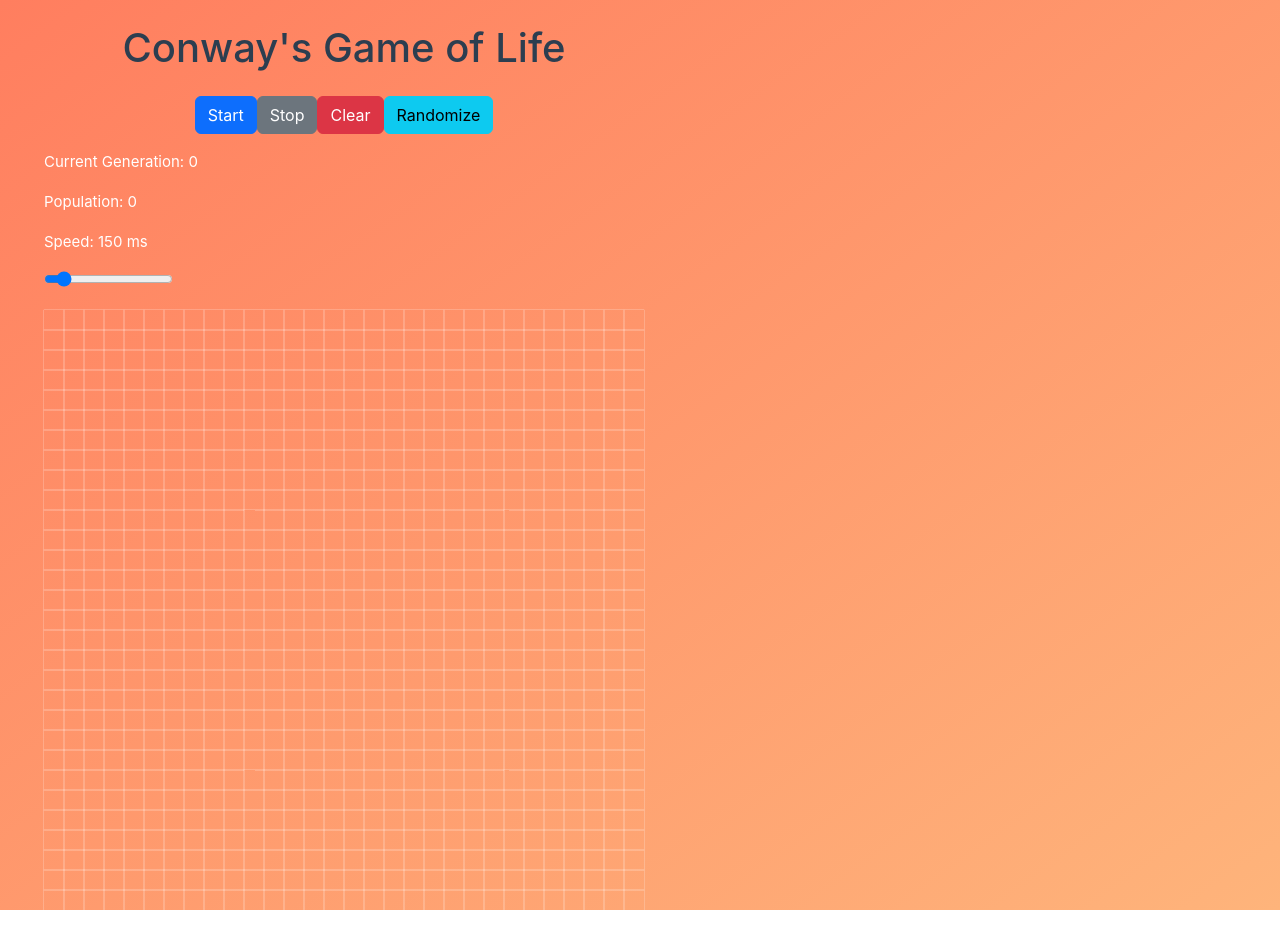
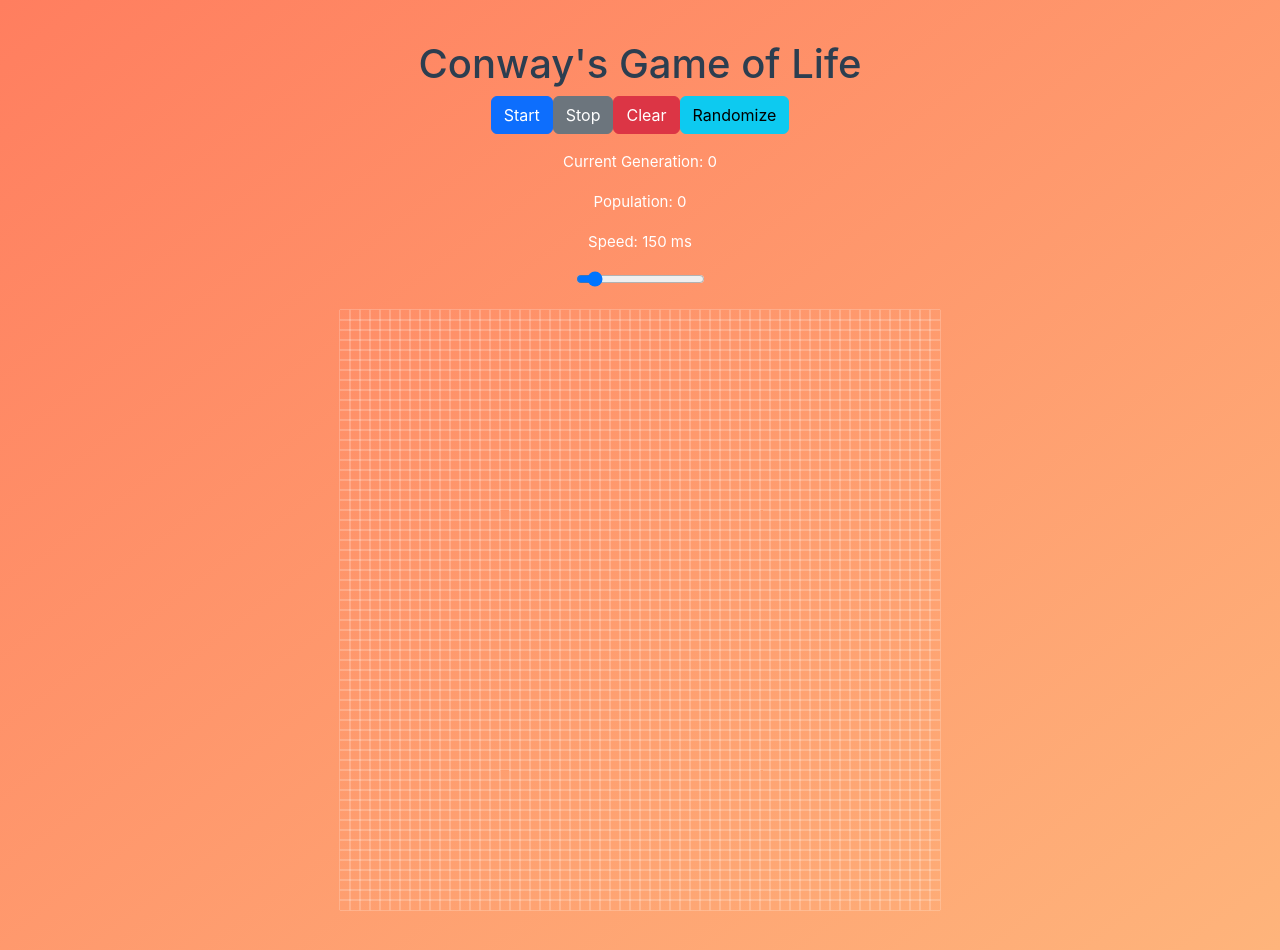
Before and after one commit to samvitjain/game-of-life, a Vue app: page / in a window 1280 px wide. Before the commit the page ends 910 px from the top, so only its background shows below. Built offline with nearby package versions, Linux system fonts and the light colour scheme.

Commit message:
Fix alignment issues

```diff
--- a/index.html
+++ b/index.html
@@ -4,7 +4,7 @@
     <meta charset="UTF-8">
     <link rel="icon" href="/favicon.ico">
     <meta name="viewport" content="width=device-width, initial-scale=1.0">
-    <title>Vite App</title>
+    <title>GameOfLife</title>
   </head>
   <body>
     <div id="app"></div>
--- a/src/App.vue
+++ b/src/App.vue
@@ -1,6 +1,6 @@
 <!-- src/App.vue -->
 <template>
-  <div id="gol">
+  <div class="m-2" id="gol">
     <GameOfLife />
   </div>
 </template>
@@ -17,7 +17,14 @@ export default {
 </script>
 
 <style>
+/* html, body {
+  margin: 0;
+  padding: 0;
+  width: 100%;
+  height: 100%;
+} */
 #app {
+  width: 100%;
   background: linear-gradient(to bottom right, #ff7e5f, #feb47b);
 }
 </style>
--- a/src/assets/main.css
+++ b/src/assets/main.css
@@ -1,7 +1,7 @@
 @import './base.css';
 
 #app {
-  max-width: 1280px;
+  /* max-width: 1280px; */
   margin: 0 auto;
   padding: 2rem;
   font-weight: normal;
@@ -28,8 +28,8 @@ a,
   }
 
   #app {
-    display: grid;
-    grid-template-columns: 1fr 1fr;
-    padding: 0 2rem;
+    /* display: grid; */
+    /* grid-template-columns: 1fr 1fr; */
+    /* padding: 0 2rem; */
   }
 }
--- a/src/components/GameOfLife.vue
+++ b/src/components/GameOfLife.vue
@@ -1,13 +1,13 @@
 <template>
-  <div class="container mt-4">
-    <h1 class="text-center mb-4">Conway's Game of Life</h1>
+  <div class="container-fluid">
+    <h1 class="text-center">Conway's Game of Life</h1>
     <div class="text-center mb-3">
       <button class="btn btn-primary" @click="startGame">Start</button>
       <button class="btn btn-secondary" @click="stopGame">Stop</button>
       <button class="btn btn-danger" @click="clearGrid">Clear</button>
       <button class="btn btn-info" @click="randomizeGrid">Randomize</button>
     </div>
-    <div class="info mb-3">
+    <div class="info mb-3 text-center">
       <p>Current Generation: {{ generation }}</p>
       <p>Population: {{ population }}</p>
       <p>Speed: {{ intervalSpeed }} ms</p>
@@ -20,6 +20,7 @@
         @input="updateSpeed"
       />
     </div>
+    <div class="grid-container">
       <div class="grid">
         <div
           v-for="(cell, index) in grid"
@@ -29,6 +30,7 @@
         ></div>
       </div>
     </div>
+  </div>
 </template>
 
 <script>
@@ -36,7 +38,9 @@ import { ref, onUnmounted, computed } from 'vue';
 
 export default {
   setup() {
-    const grid = ref(Array(900).fill(false)); // 30x30 grid
+    const rows = 60;
+    const cols = 60;
+    const grid = ref(Array(rows * cols).fill(false));
     const generation = ref(0);
     const interval = ref(null);
     const intervalSpeed = ref(150); // Default speed
@@ -59,7 +63,7 @@ export default {
     };
 
     const clearGrid = () => {
-      grid.value = Array(900).fill(false);
+      grid.value = Array(rows * cols).fill(false);
       generation.value = 0;
     };
 
@@ -69,16 +73,16 @@ export default {
 
     const nextGeneration = () => {
       const newGrid = [...grid.value];
-      for (let i = 0; i < 900; i++) {
-        const x = i % 30;
-        const y = Math.floor(i / 30);
+      for (let i = 0; i < rows * cols; i++) {
+        const x = i % cols;
+        const y = Math.floor(i / cols);
         const neighbors = [
           [x-1, y-1], [x, y-1], [x+1, y-1],
           [x-1, y],           [x+1, y],
           [x-1, y+1], [x, y+1], [x+1, y+1]
-        ].filter(([nx, ny]) => nx >= 0 && ny >= 0 && nx < 30 && ny < 30);
+        ].filter(([nx, ny]) => nx >= 0 && ny >= 0 && nx < cols && ny < rows);
 
-        const aliveNeighbors = neighbors.filter(([nx, ny]) => grid.value[ny * 30 + nx]).length;
+        const aliveNeighbors = neighbors.filter(([nx, ny]) => grid.value[ny * cols + nx]).length;
 
         if (grid.value[i] && (aliveNeighbors < 2 || aliveNeighbors > 3)) {
           newGrid[i] = false;
@@ -120,20 +124,37 @@ export default {
 </script>
 
 <style scoped>
+body, html {
+  margin: 0;
+  padding: 0;
+  width: 100%;
+  height: 100%;
+  background-color: black;
+}
+
+.container {
+  text-align: center;
+  margin: 0 auto;
+}
 
 .info {
   color: #fff;
 }
 
+.grid-container {
+  display: flex;
+  justify-content: center;
+}
+
 .grid {
   display: grid;
-  grid-template-columns: repeat(30, 20px);
+  grid-template-columns: repeat(60, 10px);
   gap: 0; /* Remove spacing between cells */
 }
 
 .cell {
-  width: 20px;
-  height: 20px;
+  width: 10px;
+  height: 10px;
   background-color: transparent; /* Dead cells are transparent */
   box-shadow: 0 0 0.2px 0.2px white;
 }
```
Lines whose indentation alone changed are shown as unchanged.
